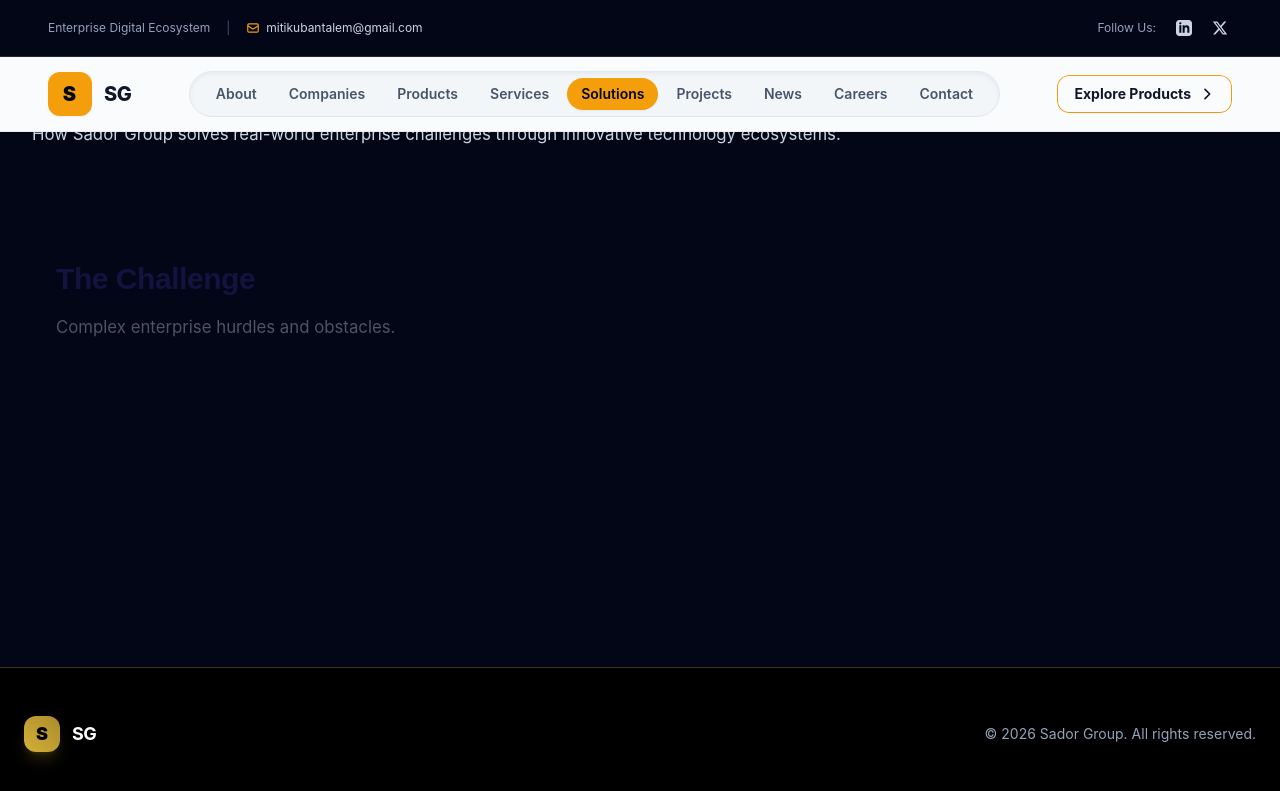
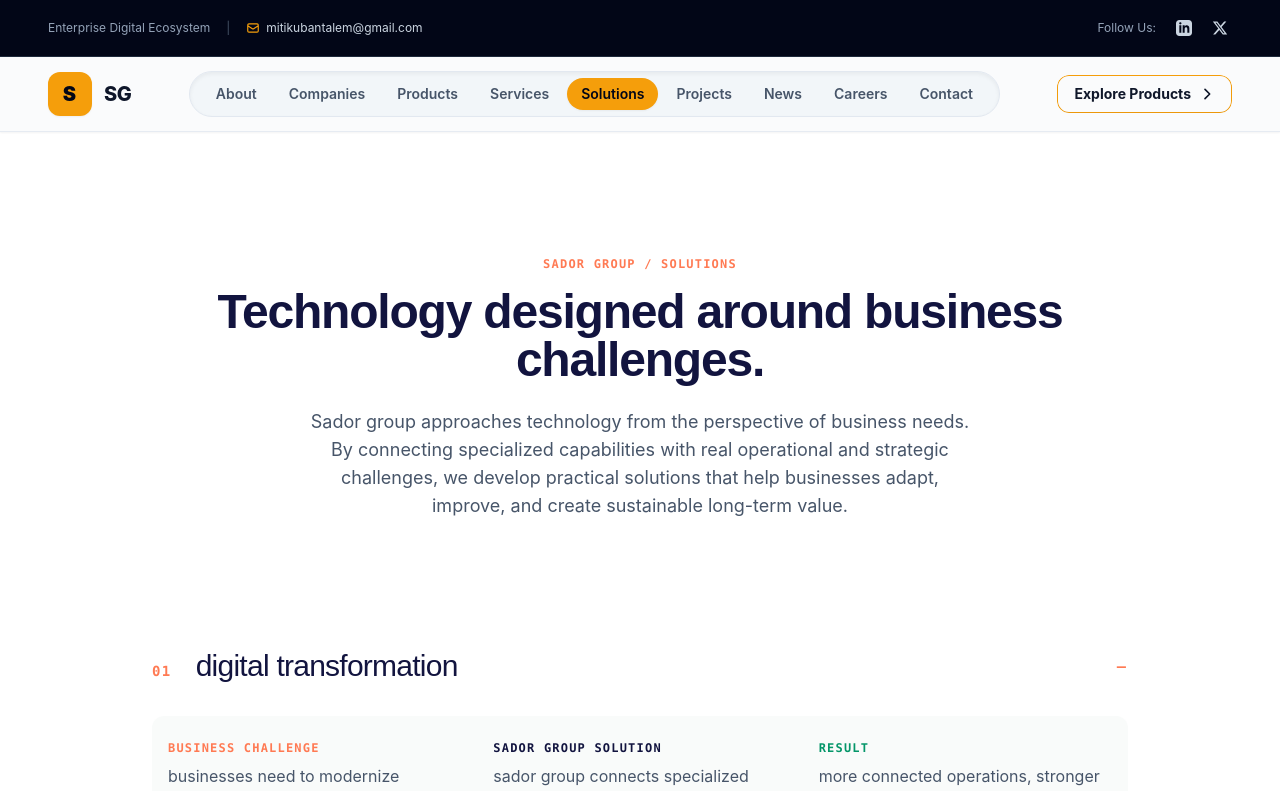
Before and after one commit to bante27/sador-group-website, a React (Vite) app: page /solutions in a window 1280 px wide. Shown: the top 791 px of the page. Built offline with nearby package versions, Linux system fonts and the light colour scheme.

Commit message:
update solutionpage

```diff
--- a/src/pages/SolutionsPage.tsx
+++ b/src/pages/SolutionsPage.tsx
@@ -1,12 +1,10 @@
 import React from 'react';
-import ChallengeSection from '../features/solutions/components/ChallengeSection';
+import SolutionsSection from '../features/solutions/components/SolutionsSection';
 
 export function SolutionsPage() {
     return (
-        <div className="max-w-7xl mx-auto px-4 sm:px-6 lg:px-8 py-16">
-            <h1 className="text-4xl font-black mb-4 text-white">Business Solutions & Challenges</h1>
-            <p className="text-slate-300 mb-12">How Sador Group solves real-world enterprise challenges through innovative technology ecosystems.</p>
-            <ChallengeSection />
+        <div className="pt-24">
+            <SolutionsSection />
         </div>
     );
 }
```
